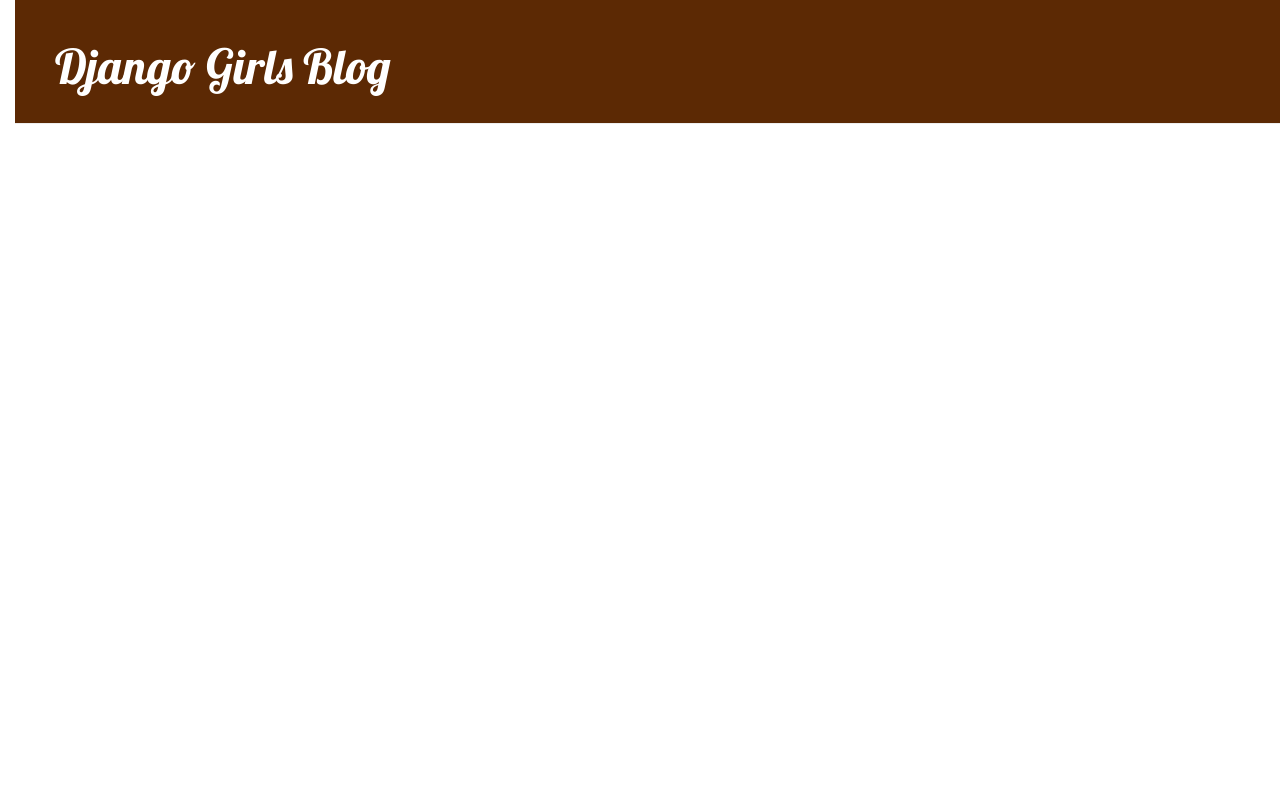
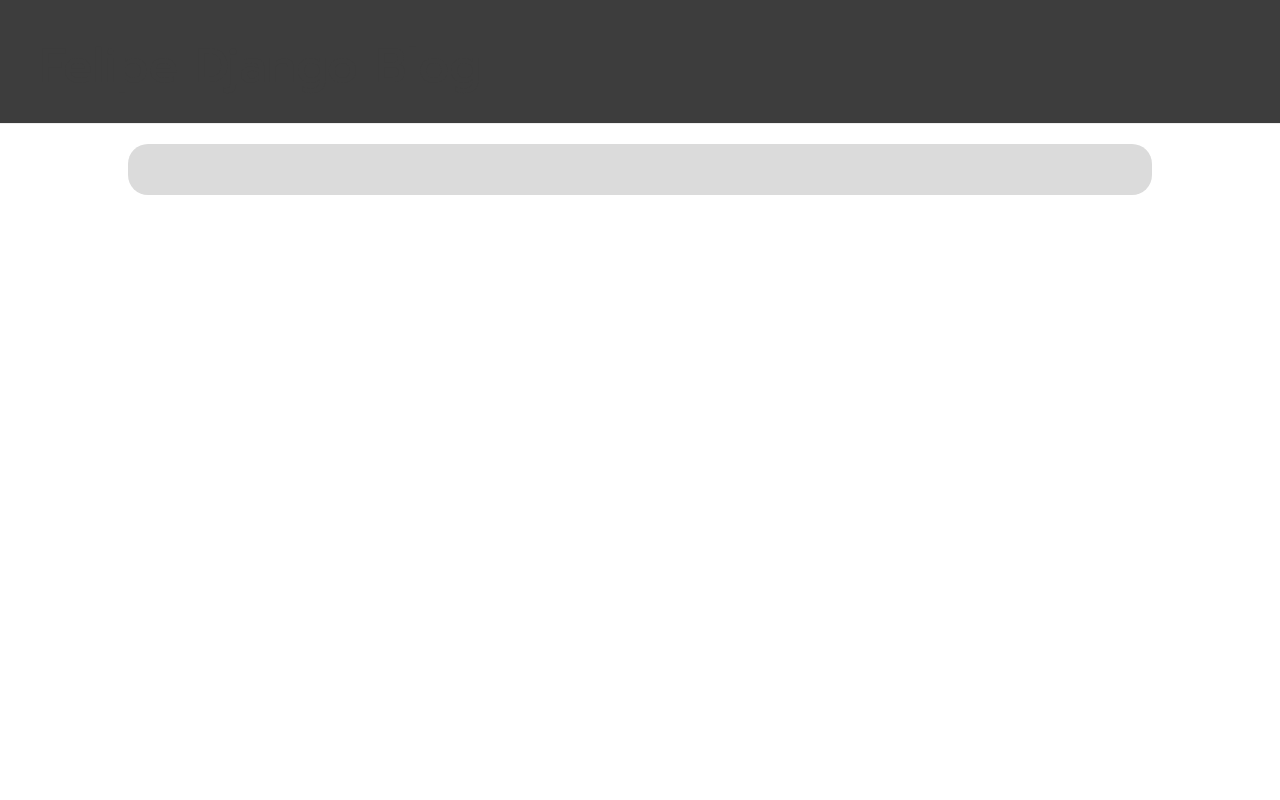
Before and after one commit to Pipencho/my-first-Django-blog, a Django app: page / in a window 1280 px wide. Run offline with Django 3.2, Linux system fonts and the light colour scheme; data that the repository does not hold is empty; some libraries are stand-ins or nearby versions.

Commit message:
Estilos mejorados persinalizados

```diff
--- a/blog/static/css/blog.css
+++ b/blog/static/css/blog.css
@@ -1,26 +1,65 @@
 h1 a, h2 a {
     color: #C25100;
-    font-family: 'Lobster';
+    font-family: 'Prompt', sans-serif;
 }
 
 body {
-    padding-left: 15px;
+    padding: 0;
+    display: flex;
+    flex-direction: column;
+    justify-content: center;
+    align-items: center;
 }
 
 .page-header {
-    background-color: #5c2904;
+    background-color: #85929E;
     margin-top: 0;
     padding: 20px 20px 20px 40px;
+    display: flex;
+    flex-direction: row;
+    justify-content: space-between;
+    width: 100%;
 }
 
-.page-header h1, .page-header h1 a, .page-header h1 a:visited, .page-header h1 a:active {
+.page-header a{
+   margin: 0;
+   padding: 0;
+   align-self: center;
+}
+
+.page-header h1 a{
+    font-size: 36pt;
+    text-decoration: none;
+    color: #3d3d3d;
+}
+
+.page-header a:hover{
+   margin: 0;
+   padding: 0;
+   align-self: center;
+   transform: scale(1.3);
+   transition: 0.5s;
+}
+
+.page-header:hover{
+    background-color: #3d3d3d;
+}
+
+.page-header h1, .page-header h1 a:visited, .page-header h1 a:active {
     color: #ffffff;
     font-size: 36pt;
     text-decoration: none;
 }
 
 .content {
-    margin-left: 40px;
+    display: flex;
+    flex-direction: column;
+    align-items: center;
+    justify-content: center;
+    width: 80%;
+    background-color: #dbdbdb;
+    border-radius: 20px;
+    padding: 25px;
 }
 
 h1, h2, h3, h4 {
--- a/blog/templates/blog/base.html
+++ b/blog/templates/blog/base.html
@@ -5,22 +5,28 @@
         <link rel="stylesheet" href="//maxcdn.bootstrapcdn.com/bootstrap/3.2.0/css/bootstrap.min.css">
         <link rel="stylesheet" href="//maxcdn.bootstrapcdn.com/bootstrap/3.2.0/css/bootstrap-theme.min.css">
         <link rel="stylesheet" href="{% static 'css/blog.css' %}">
-        <link href="//fonts.googleapis.com/css?family=Lobster&subset=latin,latin-ext" rel="stylesheet" type="text/css">
+        <link rel="preconnect" href="https://fonts.googleapis.com">
+        <link rel="preconnect" href="https://fonts.gstatic.com" crossorigin>
+        <link href="https://fonts.googleapis.com/css2?family=Prompt:wght@500&display=swap" rel="stylesheet">
+
     </head>
     <body>
         <div class="page-header">
+            <h1><a href="/">Felipe Django Blog</a></h1>
             {% if user.is_authenticated %}
-                <a href="{% url 'post_new' %}" class="top-menu"><span class="glyphicon glyphicon-plus"></span></a>
+                <a href="{% url 'post_new' %}" class="top-menu">
+                    <span class="glyphicon glyphicon-plus"></span>
+                </a>
             {% endif %}
-            <h1><a href="/">Django Girls Blog</a></h1>
+
         </div>
-        <div class="content container">
-            <div class="row">
-                <div class="col-md-8">
+        <div class="content">
+
+                <div class="col-md-10">
                 {% block content %}
                 {% endblock %}
                 </div>
-            </div>
+
         </div>
     </body>
 </html>
```
